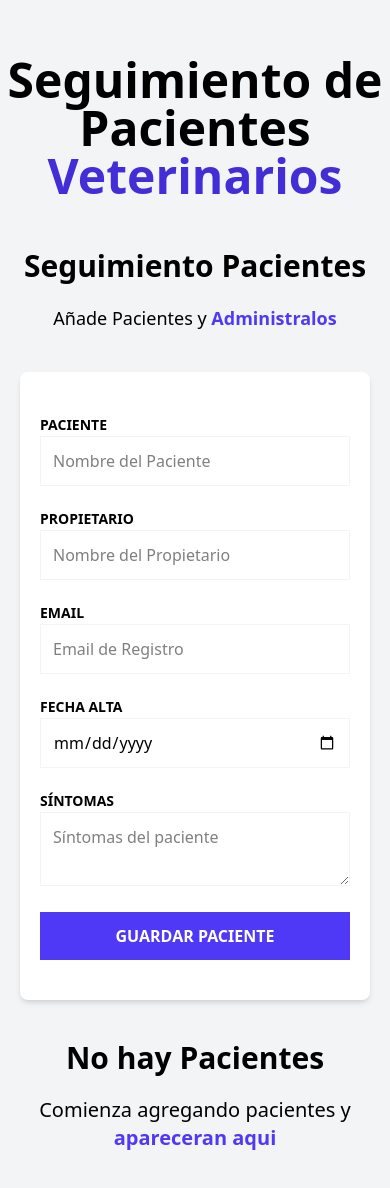
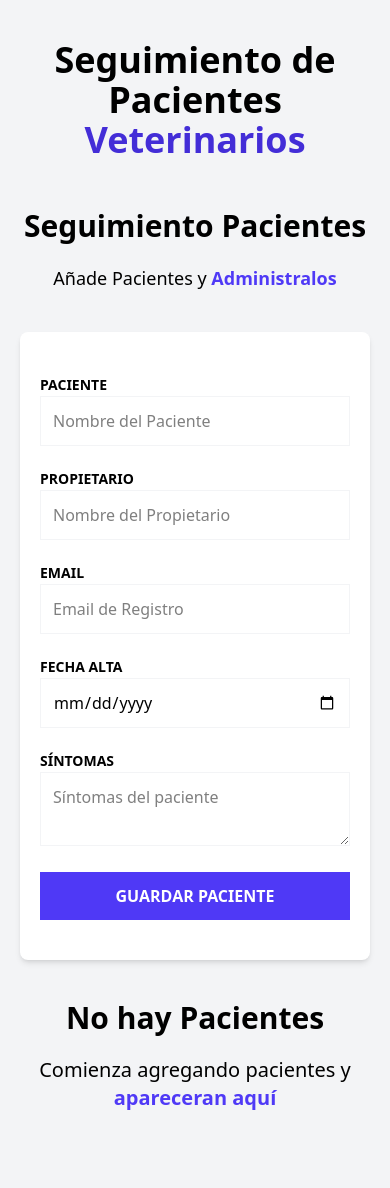
Before and after one commit to AndreF-525/patients-control, a React (Vite) app: page / in a window 390 px wide. Shown: the top 1188 px of the page. After the commit the page ends 1152 px from the top, so only its background shows below. Built offline with nearby package versions, Linux system fonts and the light colour scheme.

Commit message:
LocalStorage con persist de Zustand

```diff
--- a/src/App.tsx
+++ b/src/App.tsx
@@ -7,8 +7,8 @@ function App() {
 
   return (
     <>
-      <div className="container mx-auto mt-14 ">
-        <h1 className="font-black text-5xl text-center md:w-2/3 md:mx-auto">
+      <div className="container mx-auto mt-14 max-sm:mt-10">
+        <h1 className="font-black text-5xl max-sm:text-4xl text-center md:w-2/3 md:mx-auto">
           Seguimiento de Pacientes {''}
           <span className="text-indigo-700">Veterinarios</span>
         </h1>
--- a/src/components/PatientsList.tsx
+++ b/src/components/PatientsList.tsx
@@ -28,7 +28,7 @@ export default function PatientsList() {
             <h2 className="font-black text-3xl text-center">No hay Pacientes</h2>
             <p className="text-xl mt-5 mb-10 text-center">
               Comienza agregando pacientes y {''}
-              <span className="text-indigo-600 font-bold">apareceran aqui</span>
+              <span className="text-indigo-600 font-bold">apareceran aquí</span>
             </p>
           </>
       )}
--- a/src/store.ts
+++ b/src/store.ts
@@ -1,5 +1,6 @@
 import { create } from 'zustand'
-import {v4 as uuidv4} from 'uuid'
+import { v4 as uuidv4 } from 'uuid'
+import {devtools, persist} from 'zustand/middleware'
 import type { DraftPatient, Patient } from './types'
 
 type PatientState = {
@@ -15,7 +16,10 @@ const createPatient = (patient: DraftPatient): Patient => {
   return {...patient, id: uuidv4()}
 }
 
-export const usePatientStore = create<PatientState>((set) => ({
+export const usePatientStore = create<PatientState>()(
+  devtools(
+    persist(
+      (set) => ({
         patients: [],
         activeId: '',
 
@@ -44,4 +48,7 @@ export const usePatientStore = create<PatientState>((set) => ({
             activeId: ''
           }))
         }
-}))
+      }), {name: 'patient-storage'}
+    )
+  )
+)
```
Lines whose indentation alone changed are shown as unchanged.
